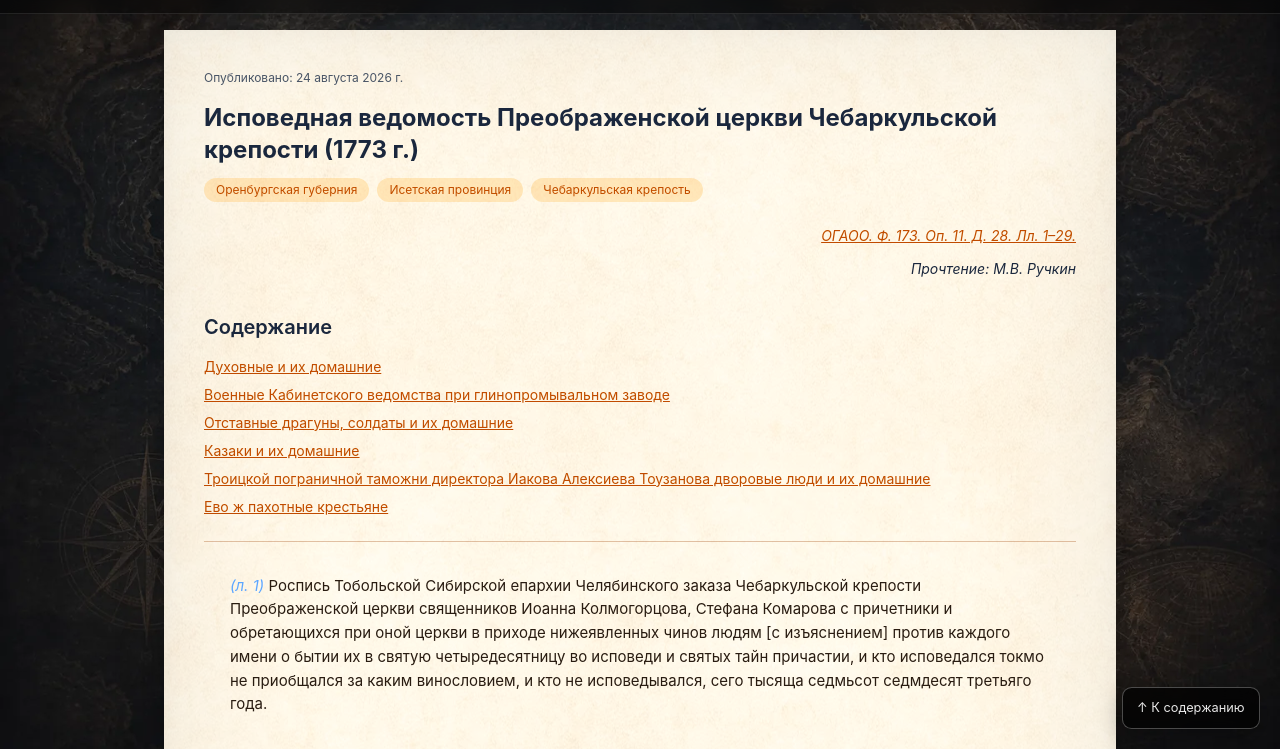
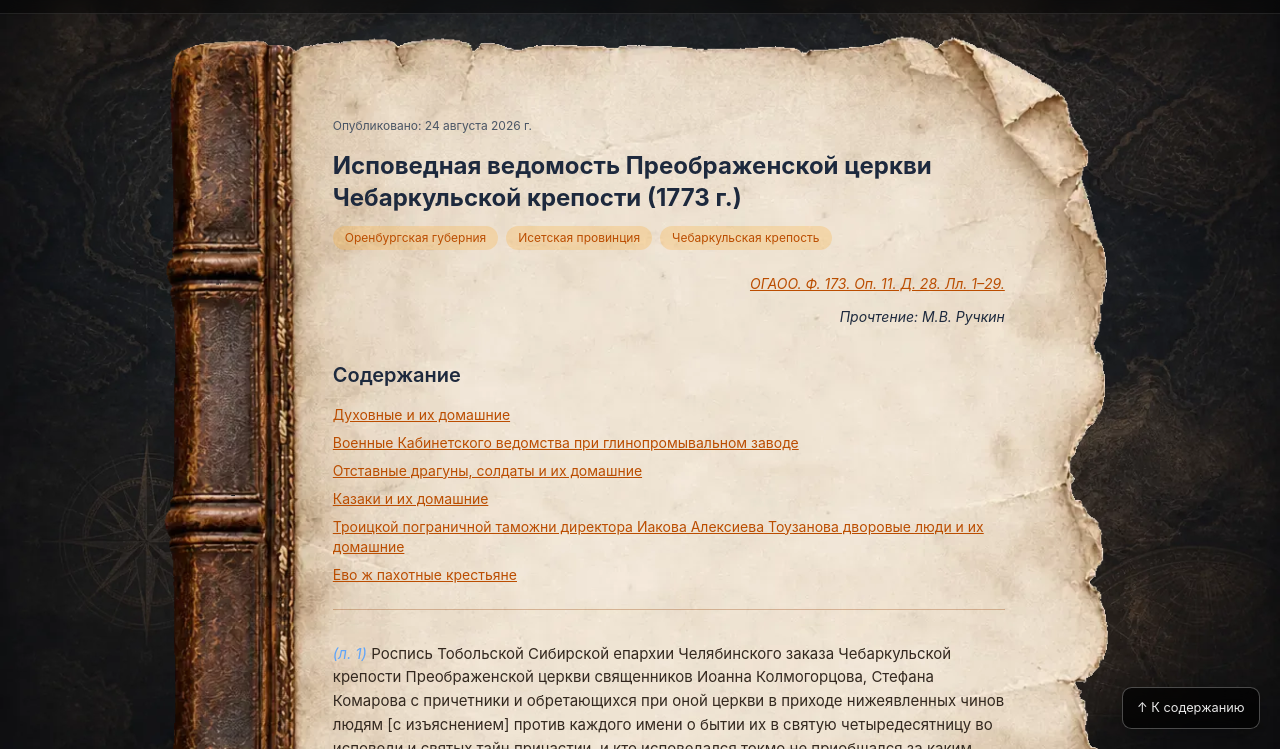
Before and after one commit to ruchemax/personal-site, an Astro site: page /ru/local_history/chebarkul-confession-1773 in a window 1280 px wide. Shown: the part 51-800 px from the top of the page. Built offline with nearby package versions, Linux system fonts and the light colour scheme; Astro itself is replaced by a stand-in of ours.

Commit message:
Refine parchment background

```diff
--- a/src/pages/ru/local_history/chebarkul-confession-1773.astro
+++ b/src/pages/ru/local_history/chebarkul-confession-1773.astro
@@ -25,8 +25,8 @@ const headings = entries
   backgroundOverlay={0}
 >
   <section class="w-full text-white">
-    <div class="mx-auto w-full max-w-[1000px] px-6 pb-12 pt-4">
-      <article class="paper-old shadow-2xl">
+    <div class="parchment-shell mx-auto w-full max-w-[1000px] px-3 pb-12 pt-4 md:px-5">
+      <article class="paper-old">
         <div class="relative z-10">
           <p class="mb-4 text-xs text-gray-600">Опубликовано: {publishedAt}</p>
 
@@ -71,6 +71,7 @@ const headings = entries
           <div class="document-body text-base leading-tight" set:html={documentHtml} />
 
         </div>
+        <span class="paper-bottom-edge" aria-hidden="true"></span>
       </article>
 
       <div class="mt-10">
@@ -86,43 +87,88 @@ const headings = entries
   </section>
 
   <style>
+    .parchment-shell {
+      container-type: inline-size;
+    }
+
     .paper-old {
       position: relative;
+      --paper-safe-left: 18%;
+      --paper-safe-right: 12%;
+      --paper-top-edge: 17.578125cqi;
       overflow: hidden;
-      padding: 2rem;
+      padding: 5.5rem var(--paper-safe-right) 5.5rem var(--paper-safe-left);
       border-radius: 0;
-      color: #2a1e14;
-      background-color: #f3e4c9;
-      background-image:
-        linear-gradient(rgba(255, 255, 255, .16), rgba(255, 255, 255, .16)),
-        url('/images/textures/old-paper.webp');
-      background-position: center;
-      background-repeat: repeat;
-      box-shadow: 0 20px 40px rgba(0, 0, 0, .35), inset 0 0 140px rgba(0, 0, 0, .22), inset 0 0 24px rgba(0, 0, 0, .12);
-      filter: saturate(1.05) contrast(1.02);
+      color: #33281f;
+      background-color: transparent;
+      box-shadow: none;
     }
 
     .paper-old::before {
       position: absolute;
-      inset: 0;
+      top: 0;
+      right: 0;
+      left: 0;
+      z-index: 1;
+      display: block;
+      width: 100%;
+      height: var(--paper-top-edge);
       content: "";
       pointer-events: none;
-      background: rgba(255, 255, 255, .68);
-      mix-blend-mode: screen;
+      background-image: url('/images/textures/parchment-top-edge-v5.webp');
+      background-position: top center;
+      background-repeat: no-repeat;
+      background-size: 100% 100%;
+    }
+
+    .paper-old::after {
+      position: absolute;
+      top: var(--paper-top-edge);
+      right: 0;
+      bottom: var(--paper-top-edge);
+      left: 0;
+      z-index: 0;
+      content: "";
+      pointer-events: none;
+      background-image: url('/images/textures/parchment-bound-seamless-v5.webp');
+      background-position: top center;
+      background-repeat: no-repeat round;
+      background-size: 100% auto;
+    }
+
+    .paper-bottom-edge {
+      position: absolute;
+      right: 0;
+      bottom: 0;
+      left: 0;
+      z-index: 1;
+      width: 100%;
+      height: var(--paper-top-edge);
+      pointer-events: none;
+      background-image: url('/images/textures/parchment-bottom-edge-v5.webp');
+      background-position: bottom center;
+      background-repeat: no-repeat;
+      background-size: 100% 100%;
     }
 
     .paper-old .text-white,
     .paper-old .text-white * {
-      color: #2a1e14 !important;
+      color: #33281f !important;
     }
 
     .document-body {
       max-width: 820px;
       margin-right: auto;
       margin-left: auto;
-      color: #2a1e14;
+      color: #33281f;
       font-size: .9375rem;
       line-height: 1.58;
+    }
+
+    .paper-old > .relative > :not(.document-body) {
+      max-width: 820px;
+      margin-right: auto;
+      margin-left: auto;
     }
 
     .document-body :global(.document-heading) {
@@ -159,7 +205,6 @@ const headings = entries
       margin-top: .1rem;
       margin-bottom: .1rem;
       padding: .8rem 1rem .8rem 2.75rem;
-      background: rgba(255, 251, 235, .28);
       text-indent: -1.65rem;
     }
 
@@ -206,11 +251,11 @@ const headings = entries
       background: rgba(0, 0, 0, .86);
     }
 
-    @media (min-width: 768px) {
-      .paper-old { padding: 2.5rem; }
-    }
-
     @media (max-width: 700px) {
+      .paper-old {
+        padding-top: 4rem;
+        padding-bottom: 4rem;
+      }
       .document-body { font-size: .9rem; }
       .document-body :global(.household-entry) {
         padding: .7rem .75rem .7rem 2rem;
```
Also changed, not shown: public/images/textures/parchment-bottom-edge-v5.webp (added), public/images/textures/parchment-bound-seamless-v5.webp (added), public/images/textures/parchment-top-edge-v5.webp (added), 1 other file.
